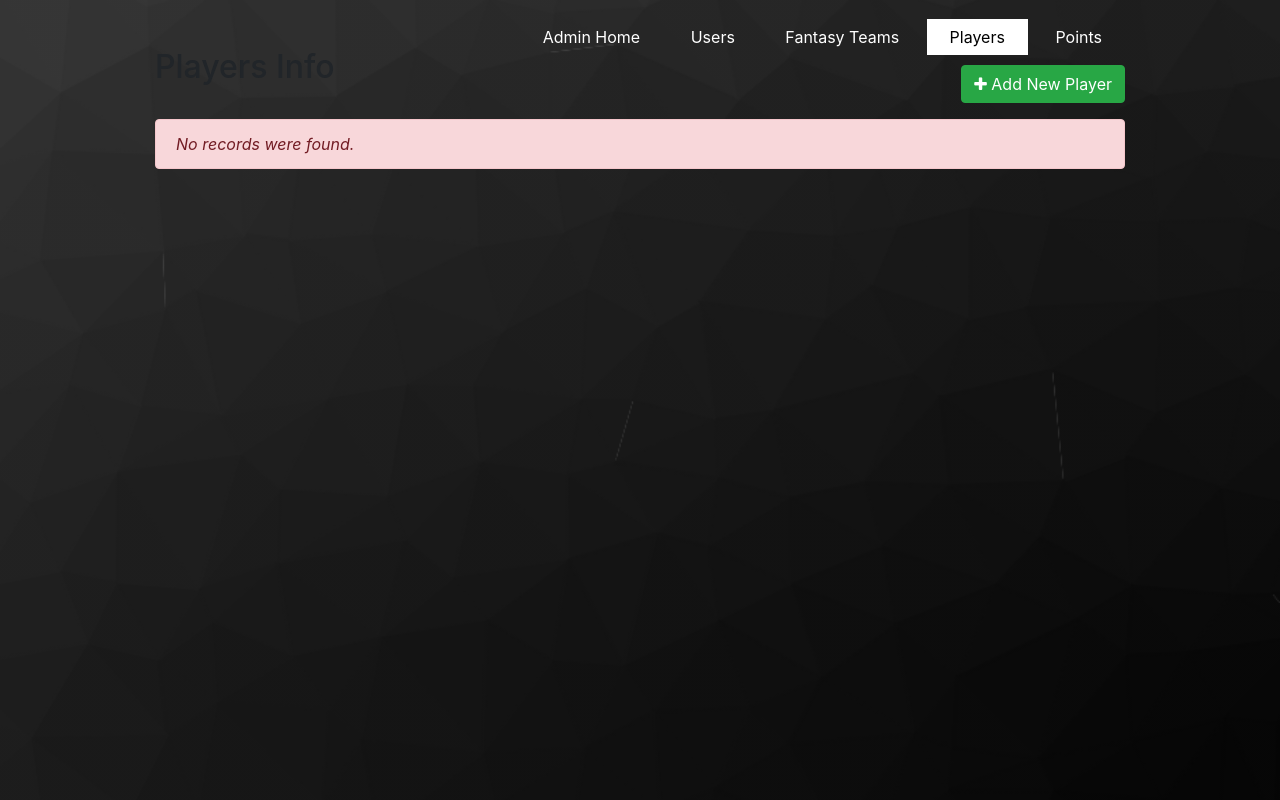
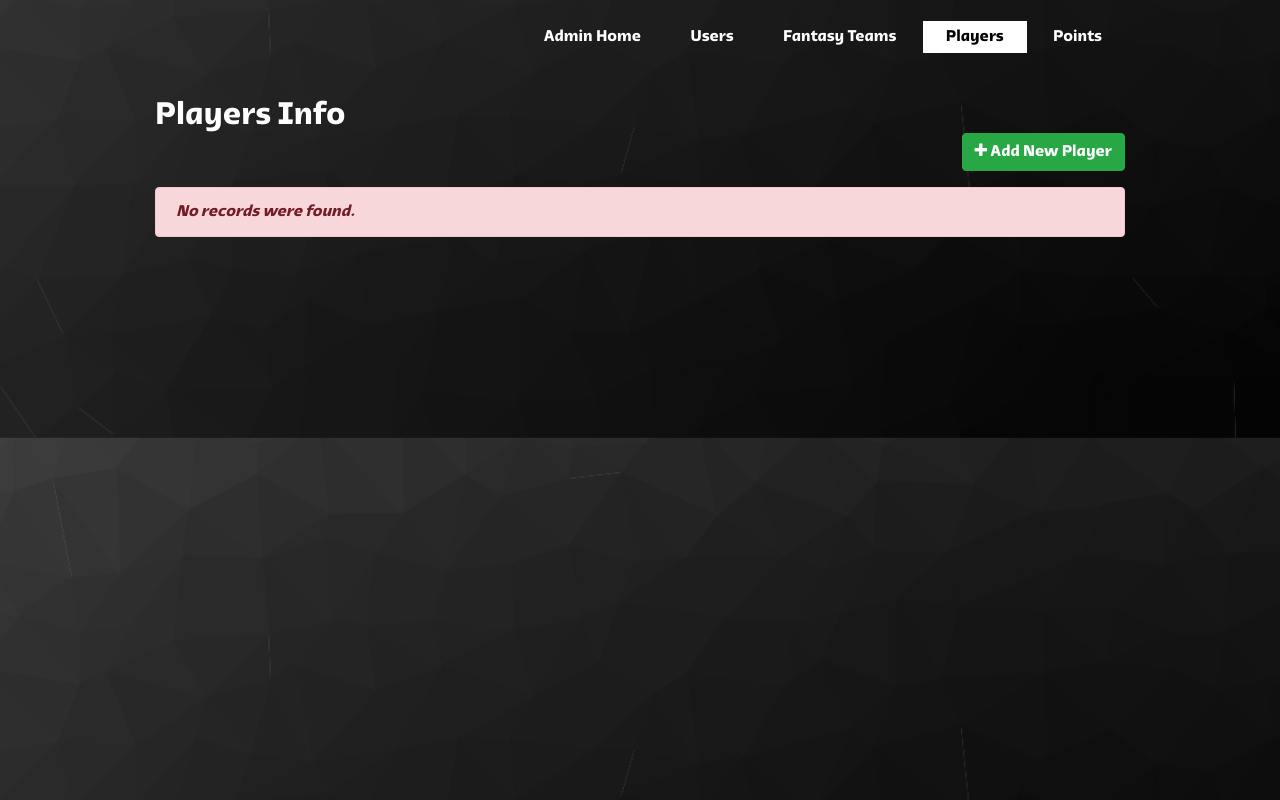
Before and after one commit to TicTacTun/Fantasy_WC_2022, a PHP site: page /control_player.php in a window 1280 px wide. Run offline with PHP 8.4, Linux system fonts and the light colour scheme; data that the repository does not hold is empty.

Commit message:
css change

```diff
--- a/control_player.php
+++ b/control_player.php
@@ -9,6 +9,10 @@
     <script src="https://cdn.jsdelivr.net/npm/popper.js@1.16.1/dist/umd/popper.min.js"></script>
     <script src="https://stackpath.bootstrapcdn.com/bootstrap/4.5.2/js/bootstrap.min.js"></script>
     <style>
+        @font-face {
+        font-family: myFirstFont;
+        src: url(Qatar2022Arabic-Bold.ttf);
+        }
         .wrapper{
             width: 1000px;
             margin: 0 auto;
@@ -18,12 +22,13 @@
         }
         table { background-color: aliceblue; }
         body{
-
+        font-family:'myFirstFont';
         background-image:linear-gradient(rgba(0,0,0,0.5),rgba(0,0,0,0.5)), url(8.png);
 
-        height: 100vh;
+        height: cover;
         background-size: cover;
         background-position: center;
+
         }
         ul{
         float: right;
@@ -77,9 +82,9 @@
                             <li><a href="#">Points</a></li>
                         </ul>
                     </div>
-                    <div class="mt-5 mb-3 clearfix">
-                        <h2 class="pull-left">Players Info</h2>
-                        <a href="insert_player.php" class="btn btn-success pull-right"><i class="fa fa-plus"></i> Add New Player</a>
+                    <div class="mt-5 mb-3 clearfix" style="margin-top:7% ;">
+                        <h2 class="pull-left" style="color:#fff; margin-top:5%;" >Players Info</h2>
+                        <a href="insert_player.php" class="btn btn-success pull-right" style="margin-top:7%;" ><i class="fa fa-plus"></i> Add New Player</a>
                     </div>
                     <?php
                     // Include config file
--- a/fantasyadmin.php
+++ b/fantasyadmin.php
@@ -25,11 +25,11 @@
         <div class='bg'>
             <div class='signupFrm'>
 
-                <h2 style='color:aliceblue;font-family:"myFirstFont"; ; font-weight: 200px;margin-bottom:0.5%;width:30%;margin-left:10%;margin-right:50% ; margin-top:10%'>
-                        Remove User Fantasy Team
+                <h2 style='color:aliceblue;font-family:"myFirstFont"; ; font-weight: 200px;margin-bottom:0.5%;width:30%;margin-left:38%;margin-right:20% ; margin-top:7%'>
+                        Remove User's Fantasy Team
                 </h2>
 
-                <div  style="background-color: white; margin-left:10%;margin-right:50% ; margin-top:3%">
+                <div  style="background-color: white; margin-left:20%;margin-right:20% ; margin-top:3%">
 
                     <table class="table table-striped">
                         <thead >
```
